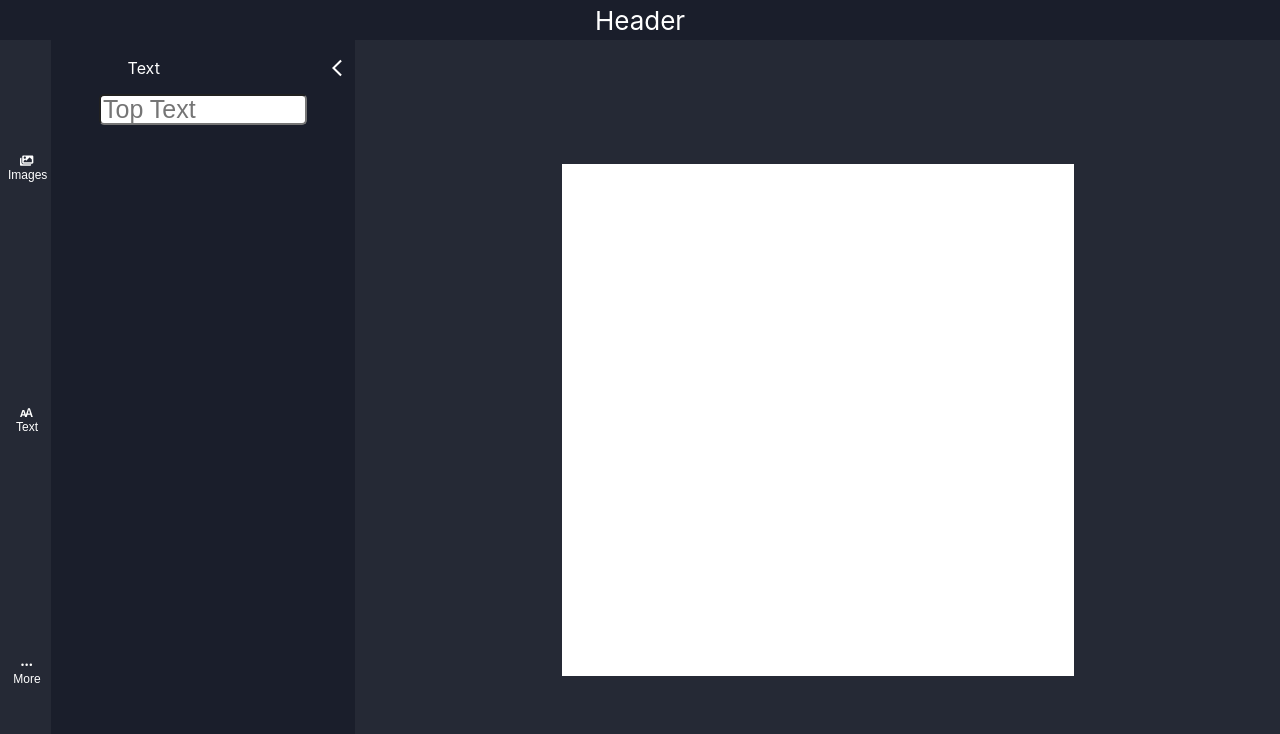
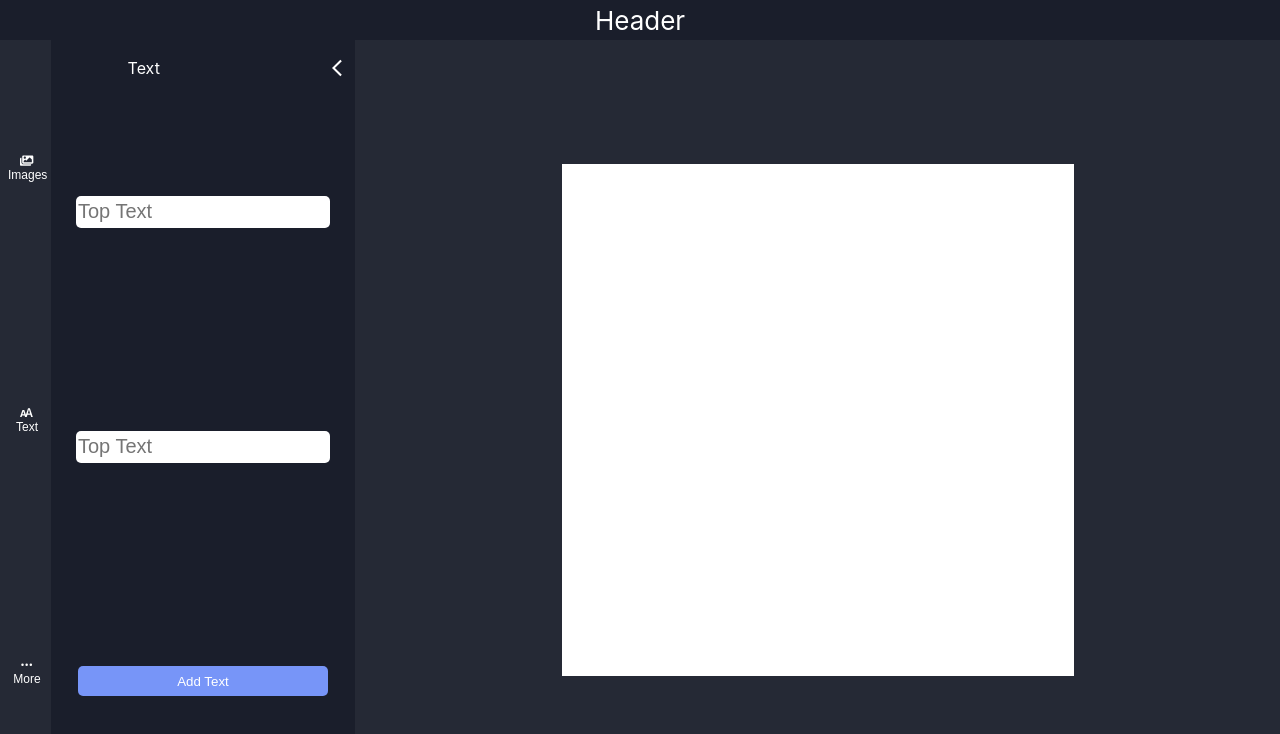
Before and after one commit to Mofe1015/Make.meme, a React (Create React App) app: page / in a window 1280 px wide. Both pictures are taken after a click on the button "Text". Shown: the top 734 px of the page. Built offline with nearby package versions, Linux system fonts and the light colour scheme.

Commit message:
desiging extended div(text)

```diff
--- a/src/Body.css
+++ b/src/Body.css
@@ -108,14 +108,31 @@
 }
 .nav-Extend-Body {
   display: flex;
+  flex-direction: column;
+  height: 100%;
 }
 .text-Box {
   position: relative;
-  width: 200px;
-  height: 25px;
+  width: 250px;
+  height: 30px;
   margin: auto;
   border-radius: 5px;
-  font-size: 25px;
+  font-size: 20px;
+  border: 0 !important;
+}
+.text-Box :focus {
+  box-shadow: 0 0 0 0;
+  outline: 0;
+  border: none;
+}
+.add-Text-Btn {
+  margin: auto;
+  width: 250px;
+  height: 30px;
+  border-radius: 5px;
+  border: 0;
+  color: white;
+  background-color: #7795f8;
 }
 @media only screen and (max-width: 700px) {
   .Body {
--- a/src/Body.js
+++ b/src/Body.js
@@ -28,6 +28,8 @@ function NavExtend (){
             <div className='nav-Extend-Body'>
 
                 <input className='text-Box' placeholder='Top Text'></input>
+                <input className='text-Box' placeholder='Top Text'></input>
+                <button className='add-Text-Btn'>Add Text</button>
 
             </div>
 
--- a/src/index.js
+++ b/src/index.js
@@ -4,8 +4,10 @@ import './index.css';
 import App from './App';
 
 ReactDOM.render(
-  <React.StrictMode>
+  <>
     <App />
-  </React.StrictMode>,
+  </>,
+
+
   document.getElementById('root')
 );
```
